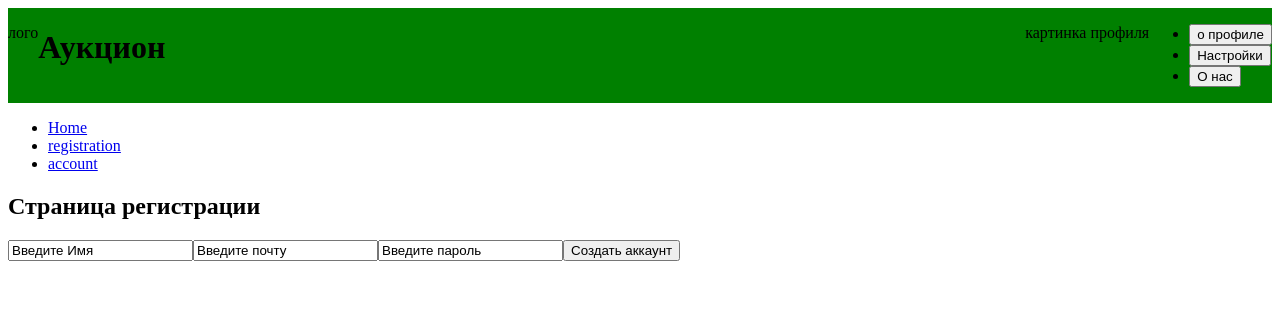
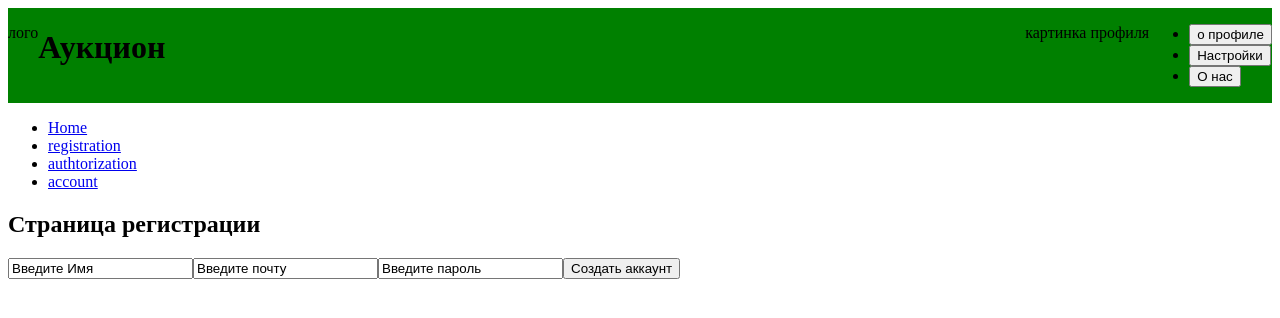
Before and after one commit to DQD1K/Auxion, a React (Create React App) app: page /registration in a window 1280 px wide. Shown: the top 318 px of the page. Built offline with nearby package versions, Linux system fonts and the light colour scheme.

Commit message:
Добавлен макет страницы авторизации и маршрутизация к ней

```diff
--- a/src/App.js
+++ b/src/App.js
@@ -6,7 +6,7 @@ import Registr from "./components/registration_page";
 import Navigation from "./components/navigation";
 import Header from "./components/components1,1/Header"
 import Account from "./components/account_page"
-
+import Auth from "./components/authtorization_page"
 
 function App() {
   return (
@@ -20,6 +20,7 @@ function App() {
             <Route path="/" element={<Mainpage />} />
             <Route path="/registration" element={<Registr />} />
             <Route path="/account" element={<Account />} />
+            <Route path="/authtorization" element={<Auth />} />
           </Routes>
         </div>
       </Router>
--- a/src/components/authtorization_page.js
+++ b/src/components/authtorization_page.js
@@ -0,0 +1,14 @@
+import React from "react";
+
+function Authtorization(){
+    return(
+        <div>
+            <h2>Страница авторизации</h2>
+            <input placeholder="Введите почту"></input>
+            <input placeholder="Введите пароль"></input>
+            <button>Войти в аккаунт</button>
+        </div>
+    )
+}
+
+export default Authtorization;
--- a/src/components/navigation.js
+++ b/src/components/navigation.js
@@ -7,6 +7,7 @@ const Navigation = () => {
       <ul>
         <li><Link to="/">Home</Link></li>
         <li><Link to="/registration">registration</Link></li>
+        <li><Link to="/authtorization">authtorization</Link></li>
         <li><Link to="/account">account</Link></li>
       </ul>
     </nav>
```
